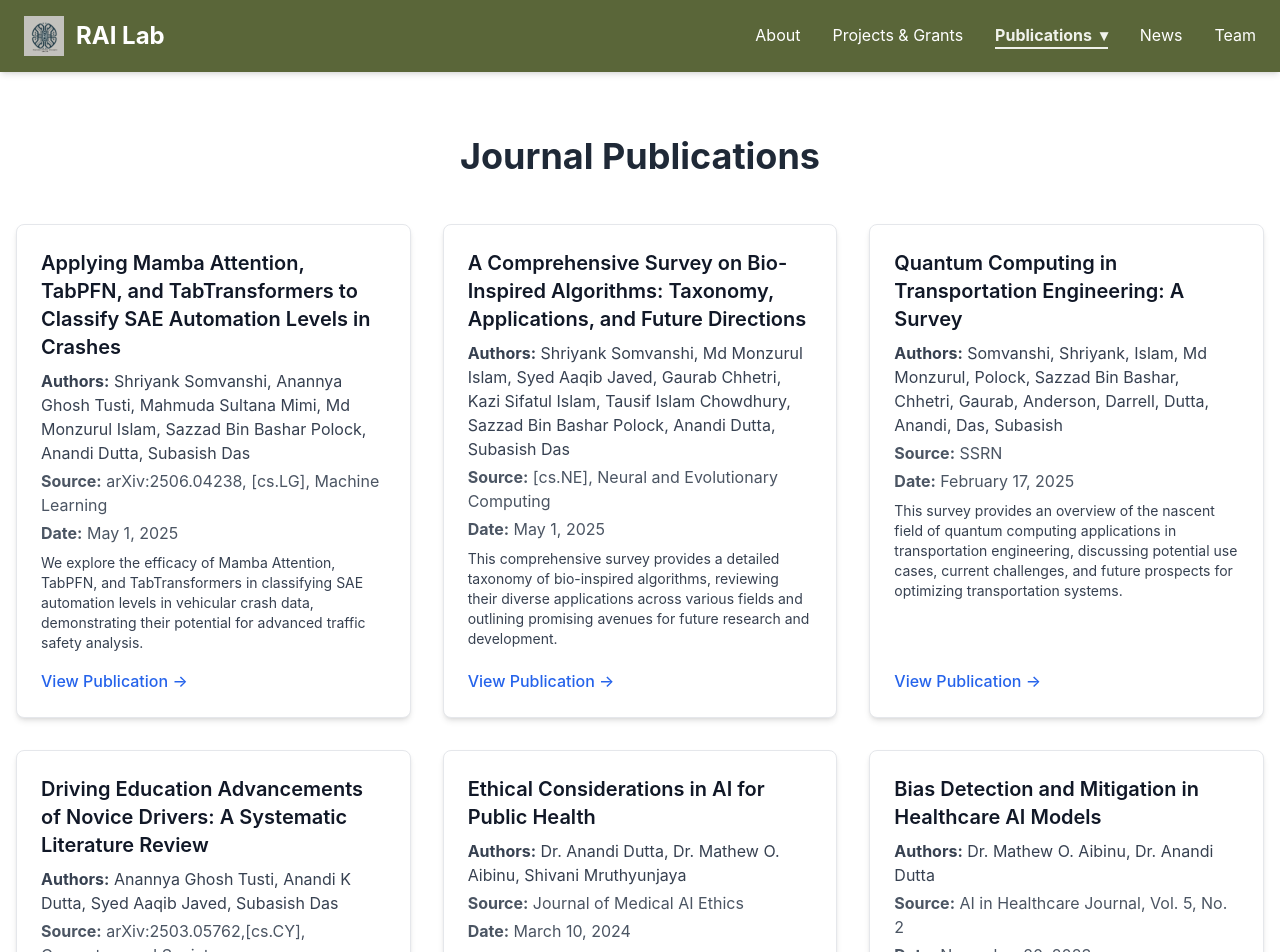
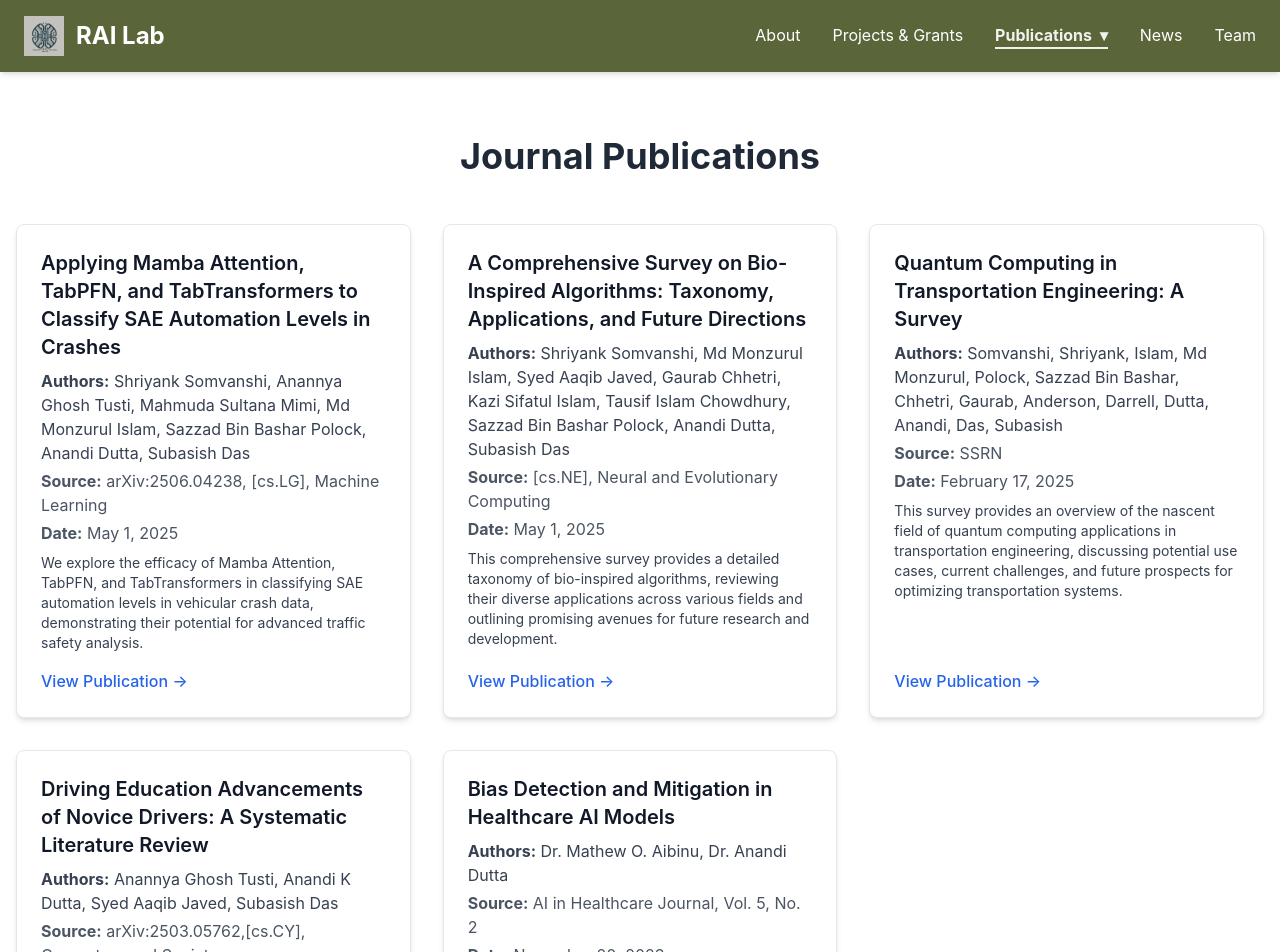
Before and after one commit to PratigyaWagle/RAI-Lab, a React (Create React App) app in the folder client/: page /publications/journal in a window 1280 px wide. Shown: the top 952 px of the page. Built offline with nearby package versions, Linux system fonts and the light colour scheme.

Commit message:
Update journalPublications.js

```diff
--- a/client/src/data/journalPublications.js
+++ b/client/src/data/journalPublications.js
@@ -1,16 +1,7 @@
 // src/data/journalPublications.js
 
 const journalPublications = [
-    {
-        id: "pub-001",
-        title: "Ethical Considerations in AI for Public Health",
-        authors: ["Dr. Anandi Dutta", "Dr. Mathew O. Aibinu", "Shivani Mruthyunjaya"],
-        journalConference: "Journal of Medical AI Ethics",
-        publicationDate: "2024-03-10",
-        abstract: "This paper discusses the ethical implications of deploying AI solutions in public health systems, focusing on data privacy, algorithmic bias, and accountability.",
-        link: "https://example.com/pub1",
-        type: "Journal Article",
-    },
+
     {
         id: "pub-004",
         title: "Bias Detection and Mitigation in Healthcare AI Models",
```
